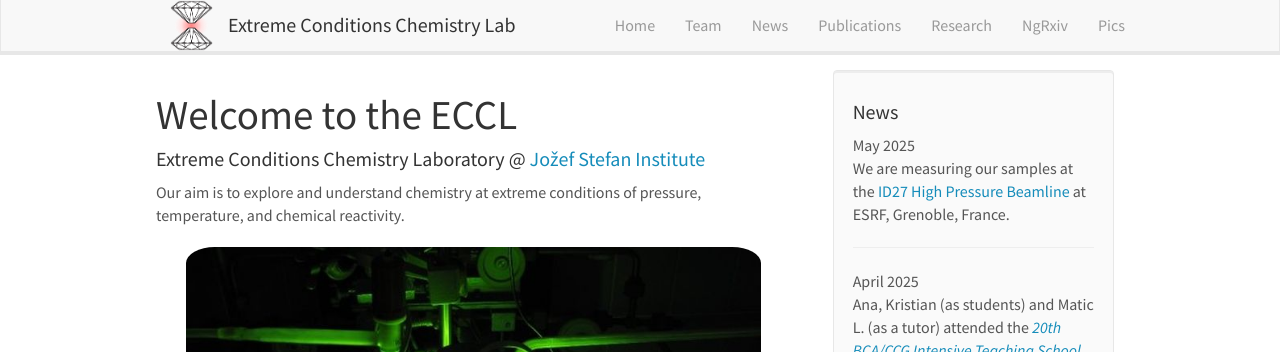
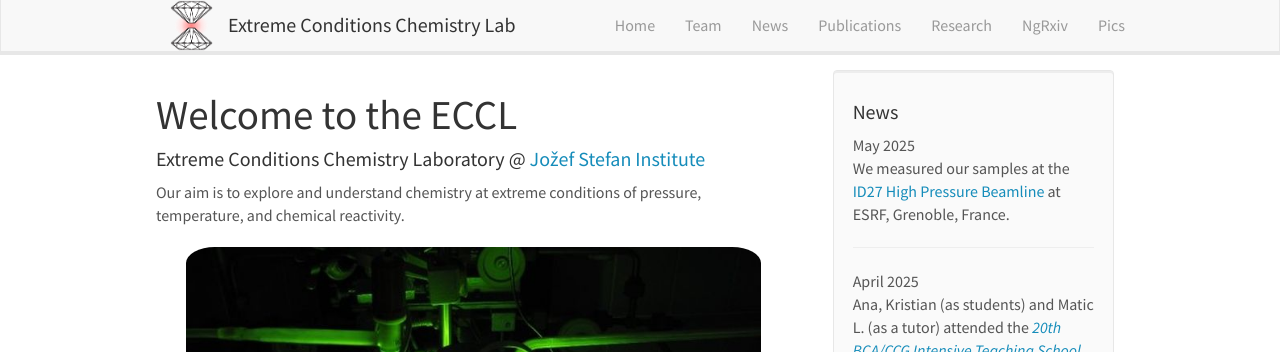
Before and after one commit to eccl-jsi/eccl-jsi.github.io, a Jekyll site: the page built from _pages/home.md, in a window 1280 px wide and 900 px high. Shown: the top 352 px of the window. Built offline with Jekyll 4.4.1, drawn with Linux system fonts in a browser that asks for light colours; nearby versions of some CDN libraries.

Commit message:
Update news.yml

```diff
--- a/_data/news.yml
+++ b/_data/news.yml
@@ -1,5 +1,5 @@
 - date: May 2025
-  headline: "We are measuring our samples at the <a href='https://www.esrf.fr/UsersAndScience/Experiments/MEx/ID27'>ID27 High Pressure Beamline</a> at ESRF, Grenoble, France."
+  headline: "We measured our samples at the <a href='https://www.esrf.fr/UsersAndScience/Experiments/MEx/ID27'>ID27 High Pressure Beamline</a> at ESRF, Grenoble, France."
 
 - date: April 2025
   headline: "Ana, Kristian (as students) and Matic L. (as a tutor) attended the <i><a href='https://bcaccgschool.crystallography.org.uk/index.html'>20th BCA/CCG Intensive Teaching School in X-Ray Structure Analysis</a></i> in Durham, UK."
```
